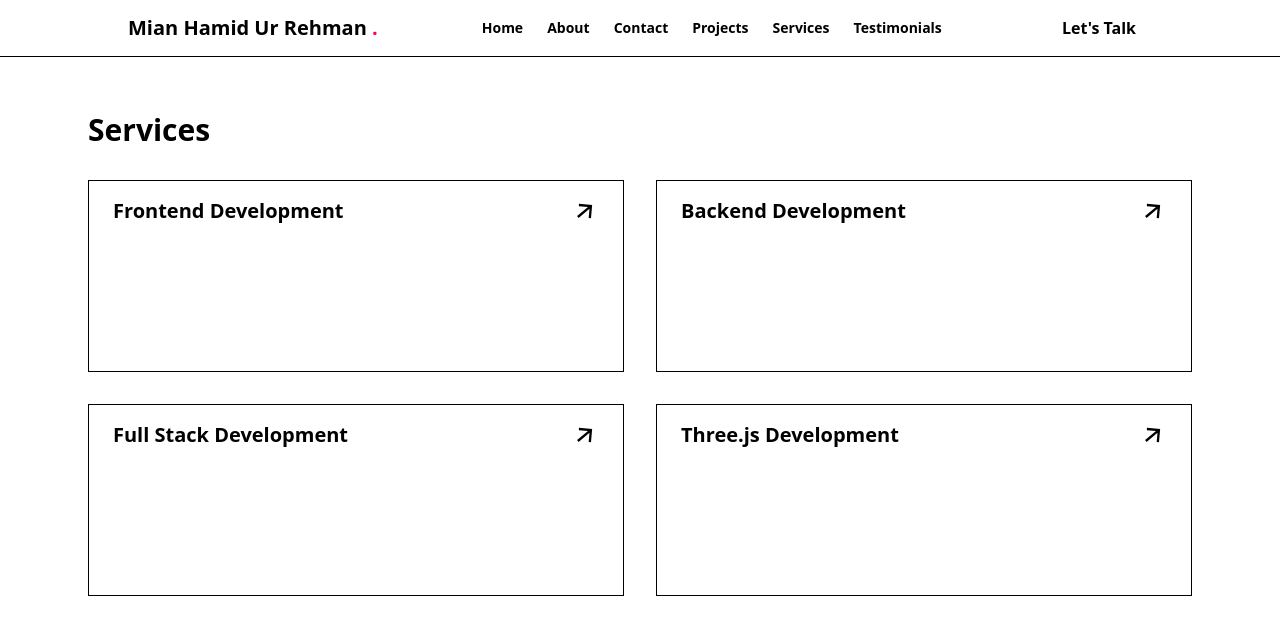
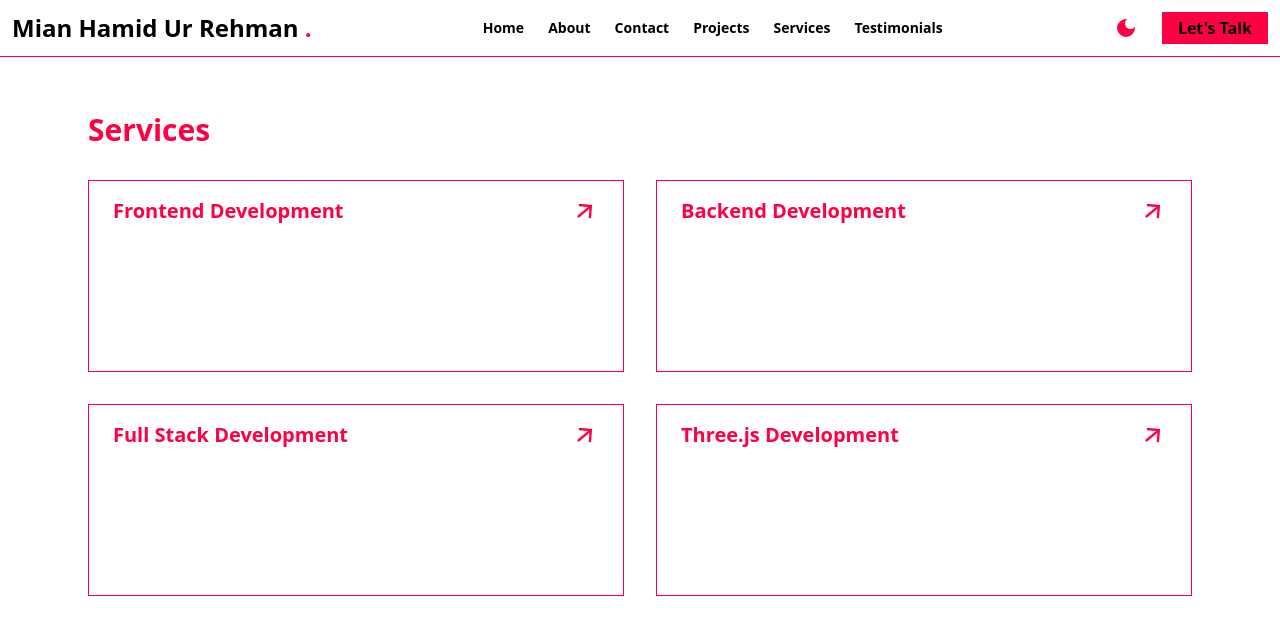
Before and after one commit to Hamid6426/portfolio, a Next.js app: page /services in a window 1280 px wide. Shown: the top 634 px of the page. Built offline with nearby package versions, Linux system fonts and the light colour scheme; no server answers.

Commit message:
theme settings and navbar updates

```diff
--- a/app/globals.css
+++ b/app/globals.css
@@ -1,42 +1,43 @@
 @import "tailwindcss";
 
 @theme {
-  /* Color Palette */
-  --color-light: #FFFFFF; /* Light background */
-  --color-black: #000000; /* Black Color */
-  --color-secondary: #220044; /* Dark Blue */
-
-
-  --color-bg-dark: #000011;
-  --color-text-white: #FFFFFF;
-
-  --breakpoint-xs: 16rem; /* 256px very small phones rarely used */
-  --breakpoint-sm: 32rem; /* 512px small phones */
-  --breakpoint-md: 48rem; /* 768px large phones */
-  --breakpoint-lg: 64rem; /* 1024px tablet */
-  --breakpoint-xl: 80rem; /* 1280px laptop */
-  --breakpoint-2xl: 96rem; /* 1536px */
-  --breakpoint-3xl: 112rem; /* 1792px */
-  --breakpoint-4xl: 128rem; /* 2048px */
-  --breakpoint-5xl: 154rem; /* 2304px */
-  --breakpoint-6xl: 160rem; /* 2560px MAX */
+  /* 256px very small phones rarely used */
+  --breakpoint-xs: 16rem;
+  /* 512px small phones */
+  --breakpoint-sm: 32rem;
+  /* 768px large phones */
+  --breakpoint-md: 48rem;
+  /* 1024px tablet */
+  --breakpoint-lg: 64rem;
+  /* 1280px laptop */
+  --breakpoint-xl: 80rem;
+  /* 1536px */
+  --breakpoint-2xl: 96rem;
+  /* 1792px */
+  --breakpoint-3xl: 112rem;
+  /* 2048px */
+  --breakpoint-4xl: 128rem;
+  /* 2304px */
+  --breakpoint-5xl: 154rem;
+  /* 2560px MAX */
+  --breakpoint-6xl: 160rem;
 
   /* Shadow Token */
   --shadow-soft: 0 2px 8px #bbb;
+
+  /* Light Color Palette */
+  --color-primary: #FF0044;
+  --color-accent: #FF0066;
+  --color-background: #FFFFFF;
+  --color-text: #000000;
 }
 
 @layer base {
   [data-theme='dark'] {
-    --color-primary: #FF0044; /* Rose Red */
-    --color-accent: #FF0066; /* Magenta */
-    --color-base: #1e293b; /* base text color */
-    --color-muted: #334155; /* muted text color */
-  }
-
-  [data-theme='purple'] {
-    --color-primary: #6b21a8; /* primary color */
-    --color-base: #f3e8ff; /* base text color */
-    --color-muted: #d8b4fe; /* muted text color */
+    --color-primary: #FF0044;
+    --color-accent: #FF0066;
+    --color-background: #000011;
+    --color-text: #FFFFFF;
   }
 }
 
@@ -47,28 +48,27 @@
 
 @keyframes desktopWaveAnimation {
   0% {
-    d: path(
-      "M 0,700 L 0,337 C 95.25,270.9107142857143 190.5,204.82142857142858 298,216 C 405.5,227.17857142857142 525.2500000000001,315.625 671,292 C 816.7499999999999,268.375 988.5,132.67857142857142 1121,84 C 1253.5,35.32142857142858 1346.75,73.66071428571429 1440,112 L 1440,700 L 0,700 Z"
+    d: path("M 0,700 L 0,337 C 95.25,270.9107142857143 190.5,204.82142857142858 298,216 C 405.5,227.17857142857142 525.2500000000001,315.625 671,292 C 816.7499999999999,268.375 988.5,132.67857142857142 1121,84 C 1253.5,35.32142857142858 1346.75,73.66071428571429 1440,112 L 1440,700 L 0,700 Z"
       );
   }
+
   25% {
-    d: path(
-      "M 0,700 L 0,337 C 139.82142857142856,342.6607142857143 279.6428571428571,348.32142857142856 400,343 C 520.3571428571429,337.67857142857144 621.2499999999999,321.375 747,305 C 872.7500000000001,288.625 1023.3571428571429,272.17857142857144 1143,240 C 1262.642857142857,207.82142857142856 1351.3214285714284,159.91071428571428 1440,112 L 1440,700 L 0,700 Z"
+    d: path("M 0,700 L 0,337 C 139.82142857142856,342.6607142857143 279.6428571428571,348.32142857142856 400,343 C 520.3571428571429,337.67857142857144 621.2499999999999,321.375 747,305 C 872.7500000000001,288.625 1023.3571428571429,272.17857142857144 1143,240 C 1262.642857142857,207.82142857142856 1351.3214285714284,159.91071428571428 1440,112 L 1440,700 L 0,700 Z"
       );
   }
+
   50% {
-    d: path(
-      "M 0,700 L 0,337 C 122.5,299.9107142857143 245,262.82142857142856 372,286 C 499,309.17857142857144 630.5000000000001,392.62500000000006 763,367 C 895.4999999999999,341.37499999999994 1029,206.67857142857142 1142,146 C 1255,85.32142857142858 1347.5,98.66071428571429 1440,112 L 1440,700 L 0,700 Z"
+    d: path("M 0,700 L 0,337 C 122.5,299.9107142857143 245,262.82142857142856 372,286 C 499,309.17857142857144 630.5000000000001,392.62500000000006 763,367 C 895.4999999999999,341.37499999999994 1029,206.67857142857142 1142,146 C 1255,85.32142857142858 1347.5,98.66071428571429 1440,112 L 1440,700 L 0,700 Z"
       );
   }
+
   75% {
-    d: path(
-      "M 0,700 L 0,337 C 107.42857142857142,348.2321428571429 214.85714285714283,359.4642857142857 337,321 C 459.14285714285717,282.5357142857143 596,194.375 718,156 C 840,117.625 947.1428571428571,129.03571428571428 1065,130 C 1182.857142857143,130.96428571428572 1311.4285714285716,121.48214285714286 1440,112 L 1440,700 L 0,700 Z"
+    d: path("M 0,700 L 0,337 C 107.42857142857142,348.2321428571429 214.85714285714283,359.4642857142857 337,321 C 459.14285714285717,282.5357142857143 596,194.375 718,156 C 840,117.625 947.1428571428571,129.03571428571428 1065,130 C 1182.857142857143,130.96428571428572 1311.4285714285716,121.48214285714286 1440,112 L 1440,700 L 0,700 Z"
       );
   }
+
   100% {
-    d: path(
-      "M 0,700 L 0,337 C 95.25,270.9107142857143 190.5,204.82142857142858 298,216 C 405.5,227.17857142857142 525.2500000000001,315.625 671,292 C 816.7499999999999,268.375 988.5,132.67857142857142 1121,84 C 1253.5,35.32142857142858 1346.75,73.66071428571429 1440,112 L 1440,700 L 0,700 Z"
+    d: path("M 0,700 L 0,337 C 95.25,270.9107142857143 190.5,204.82142857142858 298,216 C 405.5,227.17857142857142 525.2500000000001,315.625 671,292 C 816.7499999999999,268.375 988.5,132.67857142857142 1121,84 C 1253.5,35.32142857142858 1346.75,73.66071428571429 1440,112 L 1440,700 L 0,700 Z"
       );
   }
 }
@@ -79,28 +79,27 @@
 
 @keyframes mobileWaveAnimation {
   0% {
-    d: path(
-      "M 0,600 L 0,225 C 115.21428571428572,177.21428571428572 230.42857142857144,129.42857142857142 348,160 C 465.57142857142856,190.57142857142858 585.5000000000001,299.5 709,301 C 832.4999999999999,302.5 959.5714285714284,196.57142857142858 1082,166 C 1204.4285714285716,135.42857142857142 1322.2142857142858,180.21428571428572 1440,225 L 1440,600 L 0,600 Z"
+    d: path("M 0,600 L 0,225 C 115.21428571428572,177.21428571428572 230.42857142857144,129.42857142857142 348,160 C 465.57142857142856,190.57142857142858 585.5000000000001,299.5 709,301 C 832.4999999999999,302.5 959.5714285714284,196.57142857142858 1082,166 C 1204.4285714285716,135.42857142857142 1322.2142857142858,180.21428571428572 1440,225 L 1440,600 L 0,600 Z"
       );
   }
+
   25% {
-    d: path(
-      "M 0,600 L 0,225 C 130.75,276.8928571428571 261.5,328.7857142857143 384,316 C 506.5,303.2142857142857 620.7500000000001,225.75 724,181 C 827.2499999999999,136.25 919.5,124.21428571428572 1037,137 C 1154.5,149.78571428571428 1297.25,187.39285714285714 1440,225 L 1440,600 L 0,600 Z"
+    d: path("M 0,600 L 0,225 C 130.75,276.8928571428571 261.5,328.7857142857143 384,316 C 506.5,303.2142857142857 620.7500000000001,225.75 724,181 C 827.2499999999999,136.25 919.5,124.21428571428572 1037,137 C 1154.5,149.78571428571428 1297.25,187.39285714285714 1440,225 L 1440,600 L 0,600 Z"
       );
   }
+
   50% {
-    d: path(
-      "M 0,600 L 0,225 C 136.67857142857142,183.07142857142856 273.35714285714283,141.14285714285714 384,146 C 494.64285714285717,150.85714285714286 579.25,202.49999999999997 704,223 C 828.75,243.50000000000003 993.6428571428573,232.85714285714286 1123,228 C 1252.3571428571427,223.14285714285714 1346.1785714285713,224.07142857142856 1440,225 L 1440,600 L 0,600 Z"
+    d: path("M 0,600 L 0,225 C 136.67857142857142,183.07142857142856 273.35714285714283,141.14285714285714 384,146 C 494.64285714285717,150.85714285714286 579.25,202.49999999999997 704,223 C 828.75,243.50000000000003 993.6428571428573,232.85714285714286 1123,228 C 1252.3571428571427,223.14285714285714 1346.1785714285713,224.07142857142856 1440,225 L 1440,600 L 0,600 Z"
       );
   }
+
   75% {
-    d: path(
-      "M 0,600 L 0,225 C 119.46428571428572,166.17857142857144 238.92857142857144,107.35714285714286 346,124 C 453.07142857142856,140.64285714285714 547.75,232.75 659,279 C 770.25,325.25 898.0714285714287,325.64285714285717 1031,309 C 1163.9285714285713,292.35714285714283 1301.9642857142858,258.67857142857144 1440,225 L 1440,600 L 0,600 Z"
+    d: path("M 0,600 L 0,225 C 119.46428571428572,166.17857142857144 238.92857142857144,107.35714285714286 346,124 C 453.07142857142856,140.64285714285714 547.75,232.75 659,279 C 770.25,325.25 898.0714285714287,325.64285714285717 1031,309 C 1163.9285714285713,292.35714285714283 1301.9642857142858,258.67857142857144 1440,225 L 1440,600 L 0,600 Z"
       );
   }
+
   100% {
-    d: path(
-      "M 0,600 L 0,225 C 115.21428571428572,177.21428571428572 230.42857142857144,129.42857142857142 348,160 C 465.57142857142856,190.57142857142858 585.5000000000001,299.5 709,301 C 832.4999999999999,302.5 959.5714285714284,196.57142857142858 1082,166 C 1204.4285714285716,135.42857142857142 1322.2142857142858,180.21428571428572 1440,225 L 1440,600 L 0,600 Z"
+    d: path("M 0,600 L 0,225 C 115.21428571428572,177.21428571428572 230.42857142857144,129.42857142857142 348,160 C 465.57142857142856,190.57142857142858 585.5000000000001,299.5 709,301 C 832.4999999999999,302.5 959.5714285714284,196.57142857142858 1082,166 C 1204.4285714285716,135.42857142857142 1322.2142857142858,180.21428571428572 1440,225 L 1440,600 L 0,600 Z"
       );
   }
 }
--- a/components/Navbar.jsx
+++ b/components/Navbar.jsx
@@ -5,56 +5,113 @@ import Link from "next/link";
 import SocialLinkBalls from "./SocialLinkBalls";
 import { MdMenu, MdClose } from "react-icons/md";
 import { useState } from "react";
+import ThemeSwitch from "./ThemeSwitch";
 
 export default function Navbar() {
   const [menuOpen, setMenuOpen] = useState(false);
   const pathname = usePathname();
 
   const excludedBasePaths = ["/donor", "/receiver", "/admin", "/error"];
-  const shouldHideNavbar = excludedBasePaths.some((basePath) => pathname.startsWith(basePath));
+  const shouldHideNavbar = excludedBasePaths.some((basePath) =>
+    pathname.startsWith(basePath)
+  );
   if (shouldHideNavbar) return null;
 
   return (
     <header className="sticky top-0 w-full border-b border-primary z-50">
-      <nav className="relative mx-auto bg-background max-w-5xl w-full h-12 lg:h-14 flex justify-between items-center rounded-full text-text px-6 xl:px-0">
-        <Link href="/" className="text-lg lg:text-xl font-bold">
-          Mian Hamid Ur Rehman <span className="text-[#ff0044]">.</span>
+      <nav className="relative mx-auto bg-background max-w-7xl w-full h-14 flex justify-between items-center rounded-full text-text px-3 2xl:px-0">
+        <Link href="/" className="text-base xs:text-lg sm:text-xl md:text-2xl font-bold">
+          Mian Hamid <span className="hidden sm:inline">Ur Rehman </span><span className="text-[#ff0044]">.</span>
         </Link>
 
-        <div className="hidden lg:flex gap-4 lg:gap-6 text-sm font-bold">
-          <Link href="/" className="hover:text-accent">Home</Link>
-          <Link href="/about" className="hover:text-accent">About</Link>
-          <Link href="/contact" className="hover:text-accent">Contact</Link>
-          <Link href="/projects" className="hover:text-accent">Projects</Link>
-          <Link href="/services" className="hover:text-accent">Services</Link>
-          <Link href="/testimonials" className="hover:text-accent">Testimonials</Link>
+        <div className="hidden lg:flex gap-3 lg:gap-5 xl:gap-6 text-sm font-bold">
+          <Link href="/" className="hover:text-accent">
+            Home
+          </Link>
+          <Link href="/about" className="hover:text-accent">
+            About
+          </Link>
+          <Link href="/contact" className="hover:text-accent">
+            Contact
+          </Link>
+          <Link href="/projects" className="hover:text-accent">
+            Projects
+          </Link>
+          <Link href="/services" className="hover:text-accent">
+            Services
+          </Link>
+          <Link href="/testimonials" className="hover:text-accent">
+            Testimonials
+          </Link>
         </div>
 
-        <Link href="/contact" className="hidden lg:block bg-primary text-text px-4 py-1 hover:bg-accent font-bold">
-          Let's Talk
-        </Link>
+        <div className="flex items-center gap-3 md:gap-4 lg:gap-5 xl:gap-6">
+          <ThemeSwitch />
+          <Link
+            href="/contact"
+            className="hidden lg:block bg-primary text-text px-4 py-1 hover:bg-accent font-bold"
+          >
+            Let's Talk
+          </Link>
 
-        <div className="lg:hidden flex gap-6 justify-between items-center text-[#fff] font-bold">
-          <button onClick={() => setMenuOpen((prev) => !prev)}>
-            {menuOpen ? <MdClose className="cursor-pointer w-7 h-7" /> : <MdMenu className="cursor-pointer w-7 h-7" />}
-          </button>
+          <div className="lg:hidden flex gap-6 justify-between items-center text-[#fff] font-bold">
+            <button onClick={() => setMenuOpen((prev) => !prev)}>
+              {menuOpen ? (
+                <MdClose className="cursor-pointer w-7 h-7" />
+              ) : (
+                <MdMenu className="cursor-pointer w-7 h-7" />
+              )}
+            </button>
+          </div>
         </div>
       </nav>
 
       {/* Mobile Menu */}
       <div
         className={`lg:hidden bg-background border-primary border-l border-b border-t py-3 px-4 max-w-40 w-full absolute text-sm top-12 right-0 text-center shadow-md transition-all duration-300 ease-in-out ${
-          menuOpen ? "opacity-100 translate-y-0 pointer-events-auto" : "opacity-0 -translate-y-4 pointer-events-none"
+          menuOpen
+            ? "opacity-100 translate-y-0 pointer-events-auto"
+            : "opacity-0 -translate-y-4 pointer-events-none"
         }`}
       >
         <nav className="flex flex-col gap-3 text-white font-bold text-center text-xs items-center w-full">
-          <Link href="/" className="bg-primary w-full py-2 hover:bg-accent">Home</Link>
-          <Link href="/about" className="bg-primary w-full py-2 hover:bg-accent">About</Link>
-          <Link href="/contact" className="bg-primary w-full py-2 hover:bg-accent">Contact</Link>
-          <Link href="/projects" className="bg-primary w-full py-2 hover:bg-accent">Projects</Link>
-          <Link href="/services" className="bg-primary w-full py-2 hover:bg-accent">Services</Link>
-          <Link href="/testimonials" className="bg-primary w-full py-2 hover:bg-accent">Testimonials</Link>
-          <Link href="/contact" className="bg-primary text-text w-full py-2 hover:bg-accent font-bold">
+          <Link href="/" className="bg-primary w-full py-2 hover:bg-accent">
+            Home
+          </Link>
+          <Link
+            href="/about"
+            className="bg-primary w-full py-2 hover:bg-accent"
+          >
+            About
+          </Link>
+          <Link
+            href="/contact"
+            className="bg-primary w-full py-2 hover:bg-accent"
+          >
+            Contact
+          </Link>
+          <Link
+            href="/projects"
+            className="bg-primary w-full py-2 hover:bg-accent"
+          >
+            Projects
+          </Link>
+          <Link
+            href="/services"
+            className="bg-primary w-full py-2 hover:bg-accent"
+          >
+            Services
+          </Link>
+          <Link
+            href="/testimonials"
+            className="bg-primary w-full py-2 hover:bg-accent"
+          >
+            Testimonials
+          </Link>
+          <Link
+            href="/contact"
+            className="bg-primary text-text w-full py-2 hover:bg-accent font-bold"
+          >
             Let's Talk
           </Link>
         </nav>
--- /dev/null
+++ b/components/ThemeSwitch.tsx
@@ -0,0 +1,30 @@
+import React, { useEffect, useState } from "react";
+import { MdDarkMode, MdLightMode } from "react-icons/md";
+
+type Theme = "light" | "dark";
+
+const ThemeSwitch: React.FC = () => {
+  const [theme, setTheme] = useState<Theme>("light");
+
+  useEffect(() => {
+    const savedTheme = localStorage.getItem("theme") as Theme | null;
+    const initialTheme = savedTheme === "dark" ? "dark" : "light";
+    setTheme(initialTheme);
+    document.documentElement.setAttribute("data-theme", initialTheme);
+  }, []);
+
+  const toggleTheme = () => {
+    const newTheme = theme === "light" ? "dark" : "light";
+    setTheme(newTheme);
+    document.documentElement.setAttribute("data-theme", newTheme);
+    localStorage.setItem("theme", newTheme);
+  };
+
+  return (
+    <button onClick={toggleTheme} className="text-primary">
+      {theme === "light" ? <MdDarkMode size={24} /> : <MdLightMode size={24} />}
+    </button>
+  );
+};
+
+export default ThemeSwitch;
--- a/components/Tooltips.tsx
+++ b/components/Tooltips.tsx
@@ -1,7 +1,7 @@
 // components/Tooltip.tsx
-'use client';
+"use client";
 
-import React from 'react';
+import React from "react";
 
 interface TooltipProps {
   message: string;
```
Lines whose indentation alone changed are shown as unchanged.
